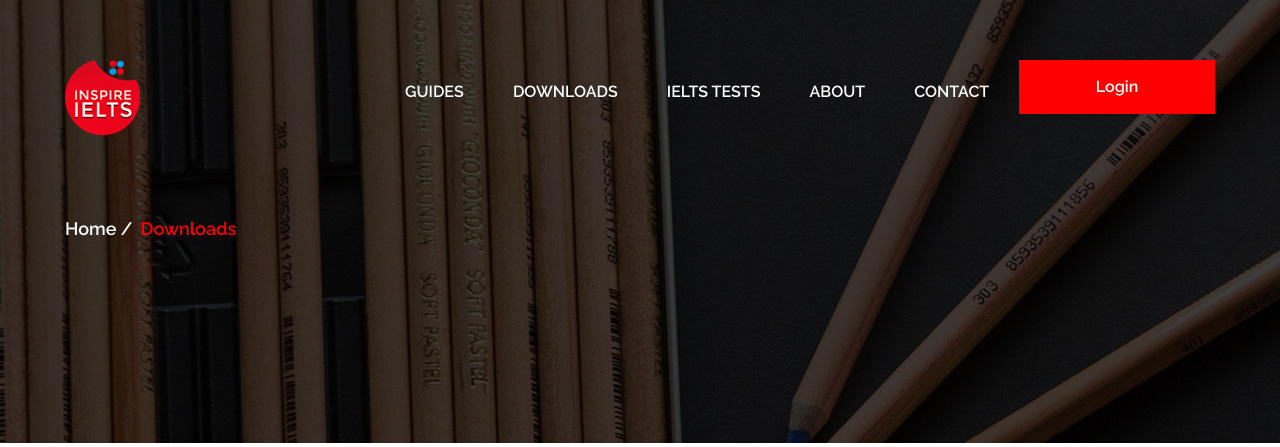
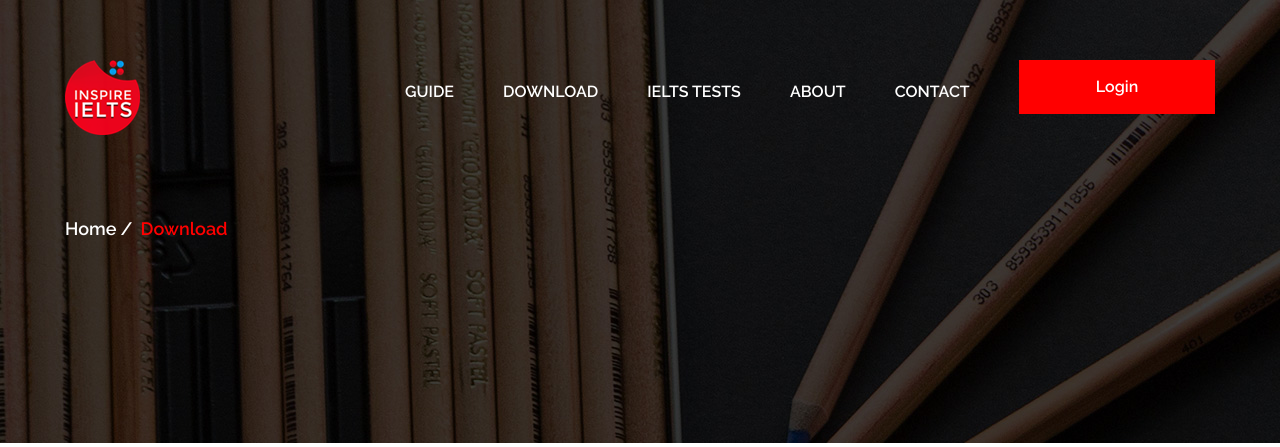
Before and after one commit to ZahraShahsafdari/ieltstest, a Django app: page /download/ in a window 1280 px wide. Shown: the top 447 px of the page. Run offline with Django 5.2, Linux system fonts and the light colour scheme; some libraries are stand-ins or nearby versions.

Commit message:
update6 about guide and download pages

```diff
--- a/ieltstest/templates/base.html
+++ b/ieltstest/templates/base.html
@@ -54,8 +54,8 @@
 					<a href="" class="site-btn header-btn">Login</a>
 					<nav class="main-menu">
 						<ul>
-							<li><a href="{% url 'ieltstest:guide' %}">GUIDES</a></li>
-							<li><a href="{% url 'ieltstest:download' %}">DOWNLOADS</a></li>
+							<li><a href="{% url 'ieltstest:guide' %}">GUIDE</a></li>
+							<li><a href="{% url 'ieltstest:download' %}">DOWNLOAD</a></li>
 							<li><a href="#">IELTS TESTS</a></li>
 							<li><a href="{% url 'ieltstest:about' %}">ABOUT</a></li>
 							<li><a href="{% url 'ieltstest:contact' %}">CONTACT</a></li>
--- a/ieltstest/templates/download.html
+++ b/ieltstest/templates/download.html
@@ -10,7 +10,7 @@
         <div class="container">
             <div class="site-breadcrumb">
                 <a href="{% url 'ieltstest:index' %}">Home</a>
-                <span>Downloads</span>
+                <span>Download</span>
             </div>
         </div>
     </div>
```
